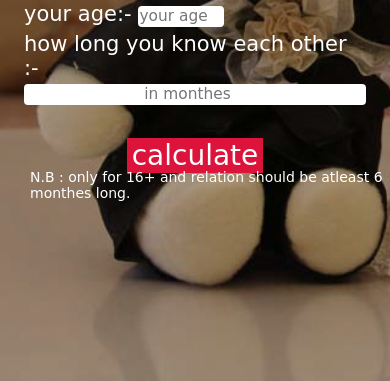
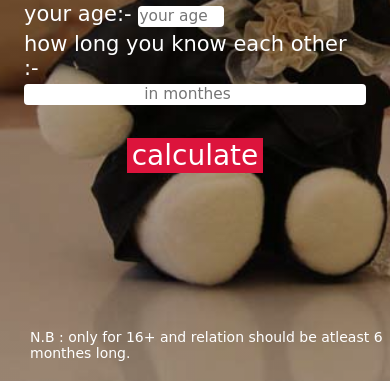
Before and after one commit to baidya45/love-calculator, a plain HTML site: page index.html in a window 390 px wide. Shown: the part 463-844 px from the top of the page. Drawn offline with Linux system fonts and the light colour scheme; a web font is replaced by a local one.

Commit message:
nb bottom changed

```diff
--- a/style.css
+++ b/style.css
@@ -138,7 +138,7 @@ header h1{
         font-size: 1.1rem;
     }
     #nb{
-        bottom: 180px;
+        bottom: 20px;
     }
     #check{
         font-size: 2rem;
```
